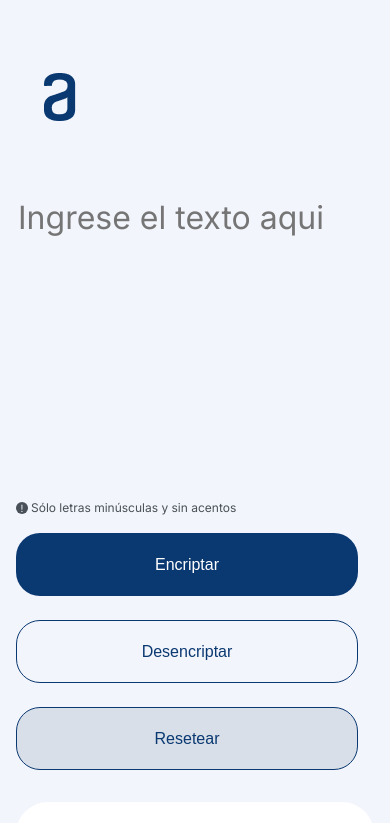
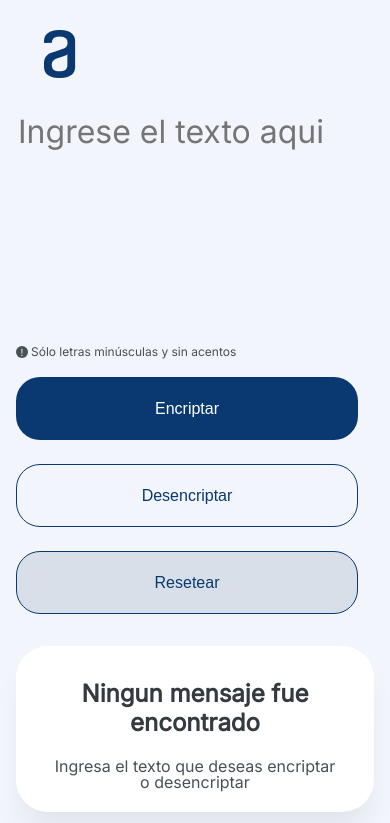
Before and after one commit to nataliehelm/Oracle-Challenge-Encriptador-de-texto, a plain HTML site: page index.html in a window 390 px wide. Shown: the top 823 px of the page. Drawn offline with Linux system fonts and the light colour scheme.

Commit message:
Fixing logo margin on mobile screen

```diff
--- a/css/styles.css
+++ b/css/styles.css
@@ -233,6 +233,9 @@ footer {
 }
 
 @media (max-width: 468px){
+    .logo{
+        margin: 30px 0;
+    }
     .right-container{
         padding: 0px;
     }
@@ -240,7 +243,7 @@ footer {
         margin: 0 16px 0 16px;
     }
     .text-area{
-        height: 300px;
+        height: 230px;
     }
     .buttons{
         display: flex;
```
